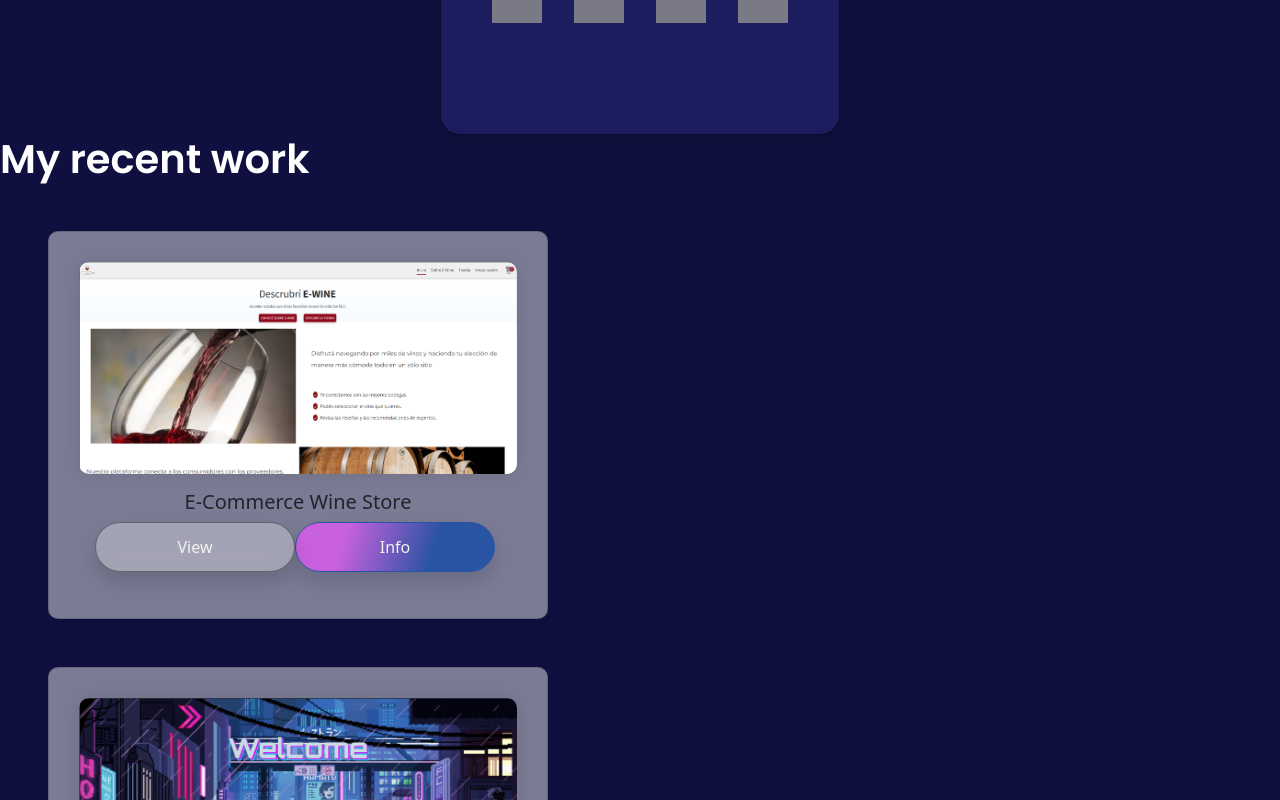
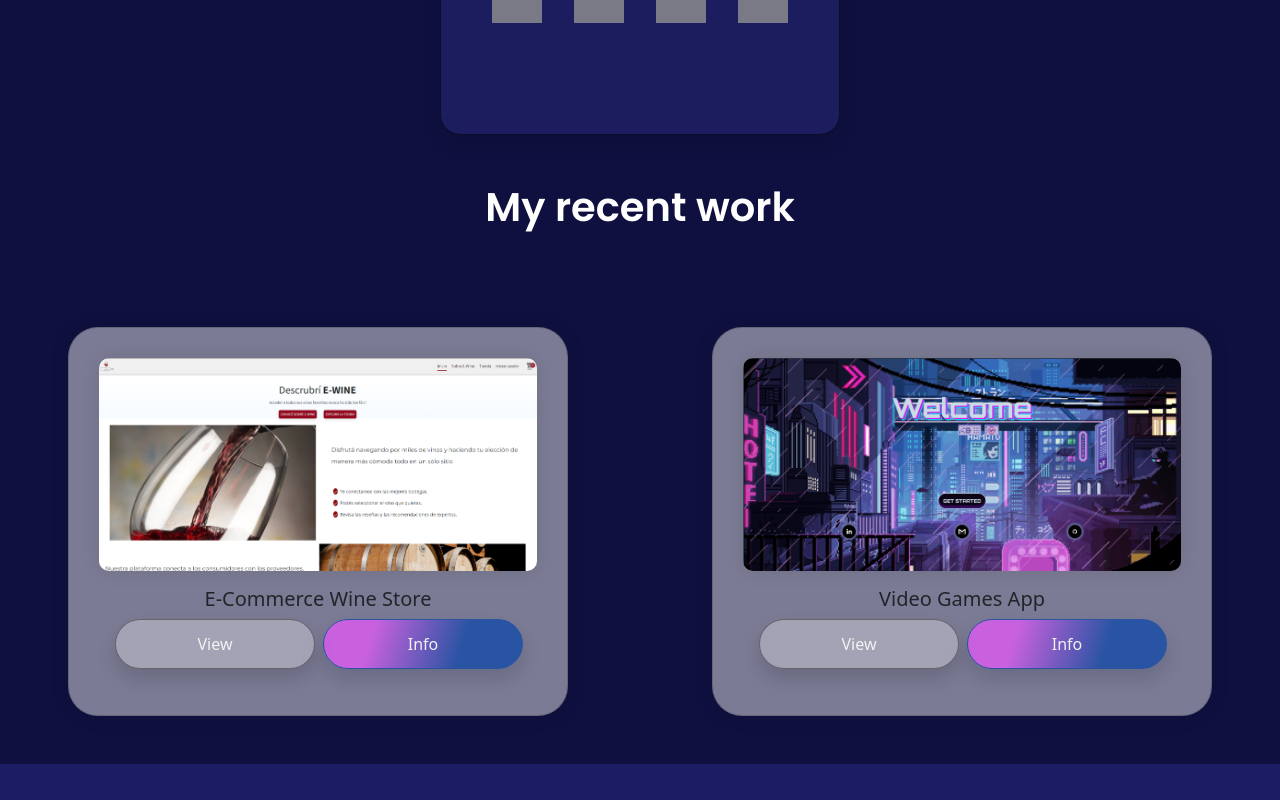
Before and after one commit to ColoradaGreis/mirepository, a React (Create React App) app: page / in a window 1280 px wide. Shown: the part 2580-3380 px from the top of the page. Built offline with nearby package versions, Linux system fonts and the light colour scheme; grey boxes are pictures that could not be loaded.

Commit message:
Termino el css de las cards de project

```diff
--- a/src/components/Projects/Projects.jsx
+++ b/src/components/Projects/Projects.jsx
@@ -20,12 +20,12 @@ function Projects () {
     github: 'https://github.com/ColoradaGreis/PI-Videogames'
   }]
   return (
-    <div>
+    <div className='flex-column'>
 
-    <div>
+    <div className='d-flex justify-content-center m-5'>
       <h1 className={s.title}>My recent work</h1>
     </div>
-    <div className='gap-5'>
+    <div className='gap-5 d-flex flex-nowrap justify-content-center'>
 
     {
       Project.map((project) => {
@@ -34,7 +34,7 @@ function Projects () {
           <img src={project.img} className={`card-img-top ${s.img}`} alt={project.name}/>
           <div className="card-body">
             <h5 className="card-title">{project.name}</h5>
-            <div className='d-flex flex-nowrap'>
+            <div className='d-flex flex-nowrap gap-2'>
             <Button type='link' text='View' link={project.url} target='_blank' rel='noreferrer'/>
             <Button type='link2' text='Info' link={project.github} target='_blank' rel='noreferrer'/>
             </div>
--- a/src/components/Projects/Projects.module.css
+++ b/src/components/Projects/Projects.module.css
@@ -1,6 +1,6 @@
 .card {
     background: #ffffff73;
-    border-radius: 10px;
+    border-radius: 30px;
     box-shadow: 0 0 20px rgba(0, 0, 0, 0.1);
     margin: 0 auto;
     max-width: 500px;
@@ -10,6 +10,11 @@
     width: 100%;
     position: relative;
     z-index: 0;
+    transition: 0.3s ease, transform 0.3s ease;
+}
+.card:hover {
+    transform: translateY(-10px);
+    box-shadow: 0 0 20px rgba(0, 0, 0, 0.2);
 }
 .img{
     width: 100%;
```
